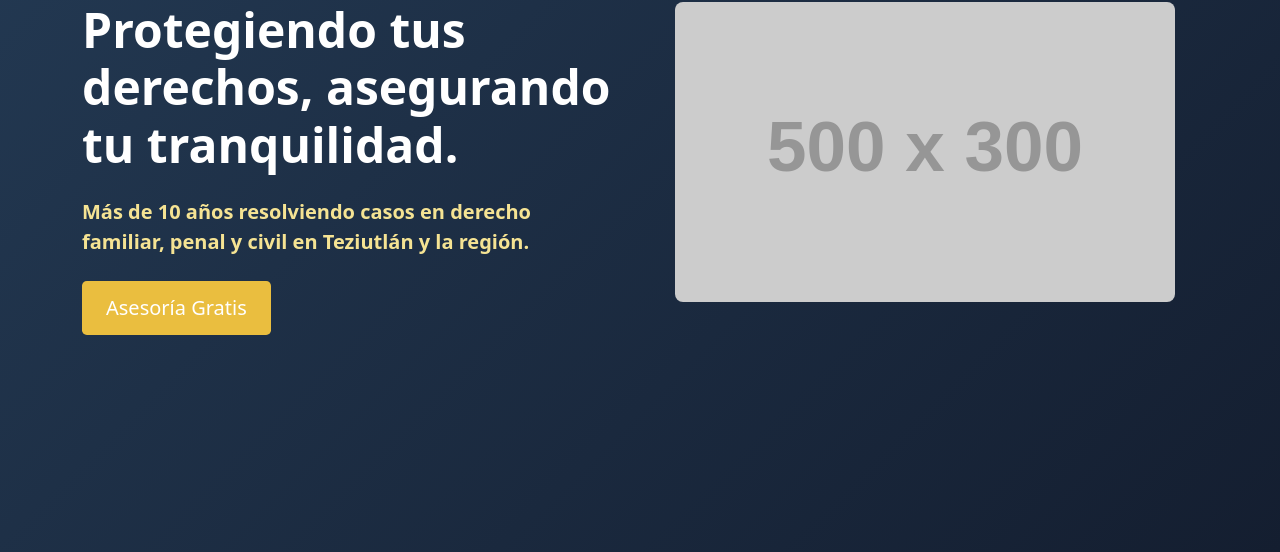
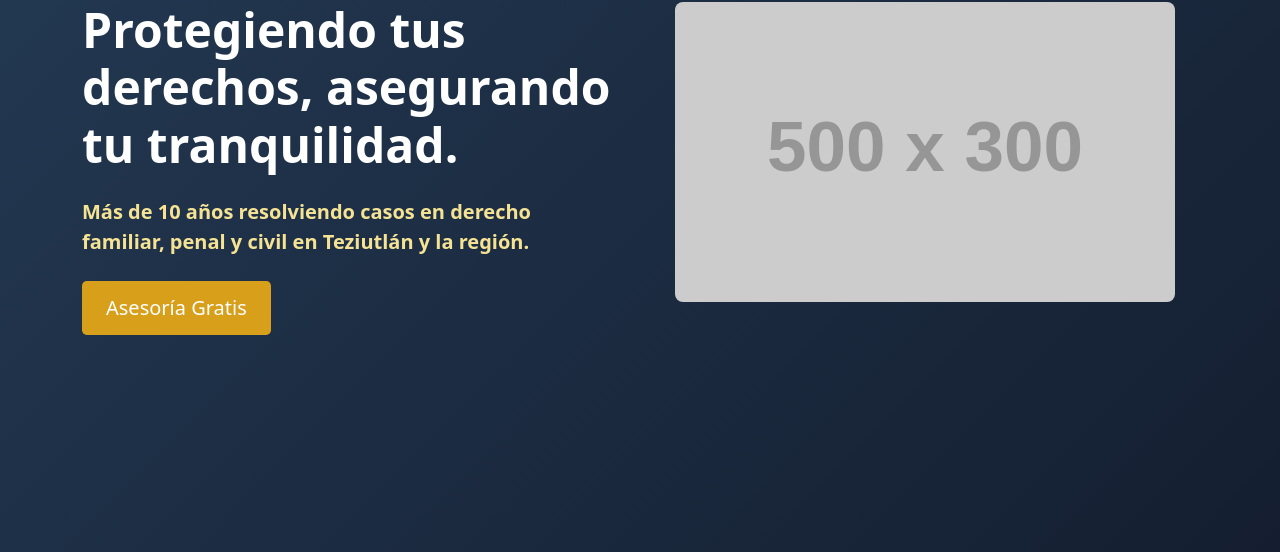
Before and after one commit to netoxdw/Laning-page-Abogados, a plain HTML site: page index.html in a window 1280 px wide. Shown: the part 248-800 px from the top of the page. Drawn offline with nearby package versions, Linux system fonts and the light colour scheme; placeholder pictures from the web are drawn by us.

Commit message:
color dorado heroo

```diff
--- a/assets/style.css
+++ b/assets/style.css
@@ -32,7 +32,7 @@
 
 /* Botón de WhatsApp */
 .btn {
-  background-color: #eabe3f; /* Color oficial de WhatsApp */
+  background-color: #d89f1a; /* Color oficial de WhatsApp */
   color: #fff;
   text-decoration: none;
   border: none;
```
